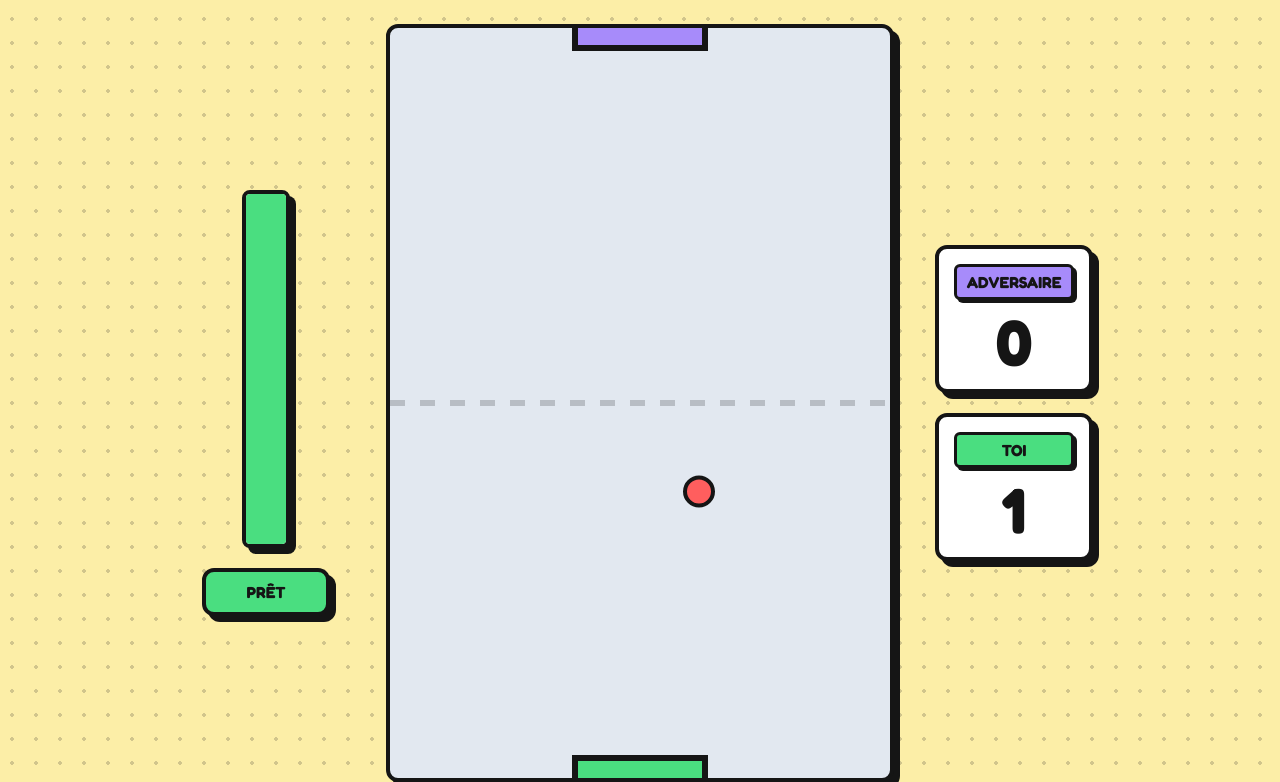
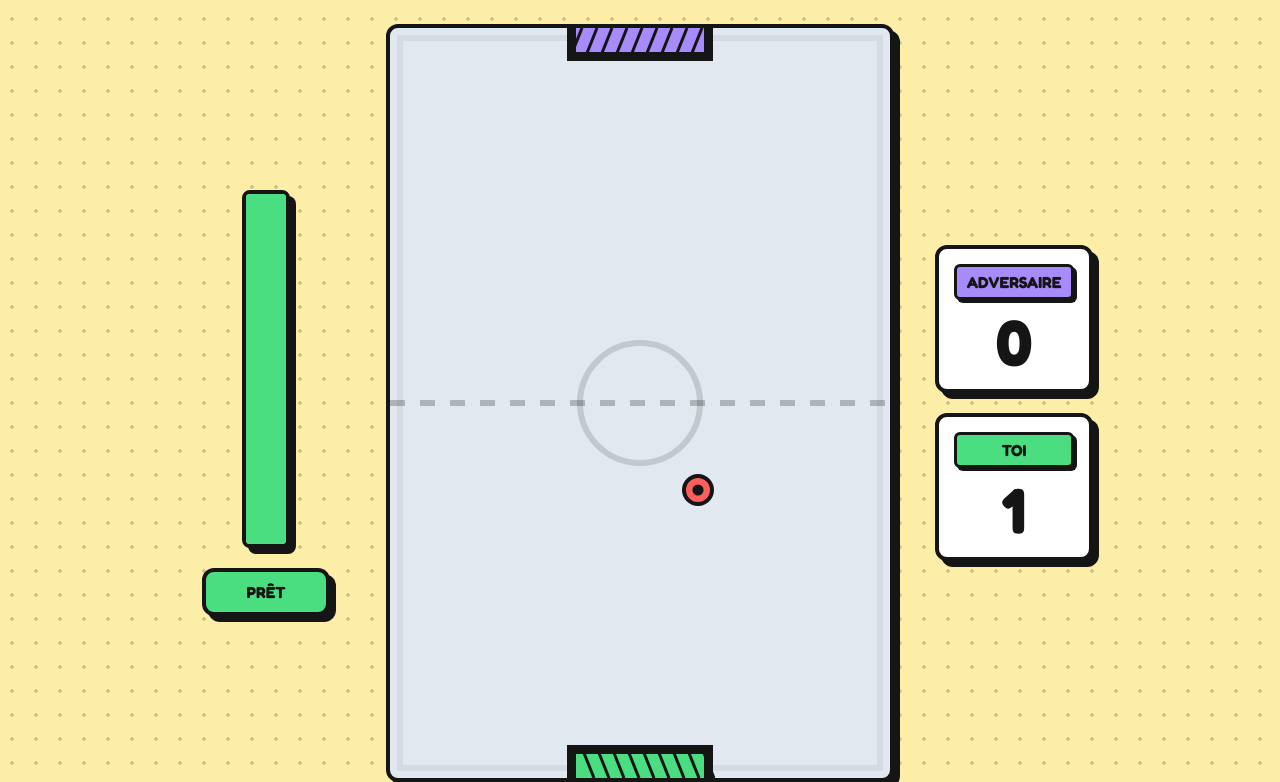
Before and after one commit to Kloss95/Taverne-des-jeux, a website: page public/jeux/hockey/index.html in a window 1280 px wide. Shown: the part 65-847 px from the top of the page. Drawn offline with Linux system fonts and the light colour scheme.

Commit message:
Add files via upload

```diff
--- a/public/jeux/hockey/index.html
+++ b/public/jeux/hockey/index.html
@@ -12,7 +12,7 @@
             --canvas-bg: #e2e8f0;
             --primary-color: #ff5e5e;
             --secondary-color: #4ade80;
-            --warning-color: #F0C300; /* Nouveau jaune plus foncé */
+            --warning-color: #F0C300;
             --enemy-color: #a78bfa;
         }
 
@@ -51,7 +51,6 @@
             font-weight: 700;
         }
 
-        /* Disposition en 3 colonnes */
         .game-container {
             display: flex;
             flex-direction: row;
@@ -60,7 +59,6 @@
             gap: 40px;
         }
 
-        /* Largeur fixe pour équilibrer les côtés et centrer parfaitement le terrain */
         .side-panel {
             display: flex;
             flex-direction: column;
@@ -74,7 +72,6 @@
             display: block;
         }
 
-        /* Jauge Verticale */
         .cooldown-wrapper {
             width: 40px;
             height: 350px;
@@ -98,7 +95,6 @@
             background-color: var(--secondary-color);
         }
 
-        /* Bouton de statut avec largeur fixe pour éviter les sauts d'affichage */
         .cooldown-status {
             width: 120px;
             padding: 10px 0;
@@ -110,10 +106,9 @@
             transition: background-color 0.2s;
         }
 
-        /* Panneau des scores */
         .score-box {
             background-color: #ffffff;
-            width: 120px; /* Même largeur que le bouton de jauge */
+            width: 120px;
             padding: 15px;
             text-align: center;
             display: flex;
@@ -188,10 +183,15 @@
         // Constantes
         const COOLDOWN_TIME = 1000;
         const LIFESPAN = 1000;
-        const TARGET_SPEED = 9;
-        const GOAL_WIDTH = 130;
 
-        // Couleurs exactes pour le Canvas
+        // Nouvelle gestion des vitesses
+        const MIN_SPEED = 9;   // La balle ne descendra jamais en dessous de ça en jouant
+        const BOOST_SPEED = 14; // Vitesse de propultion si touché dans notre zone
+        const MAX_SPEED = 22;  // Limite anti-bug de collision
+
+        const GOAL_WIDTH = 140;
+        const GOAL_DEPTH = 30; // Profondeur visuelle des cages
+
         const COLOR_ENEMY = "#a78bfa";
         const COLOR_PLAYER = "#4ade80";
         const COLOR_PUCK = "#ff5e5e";
@@ -259,10 +259,10 @@
         }, { passive: false });
         window.addEventListener('touchend', endDraw);
 
-
-        function normalizeSpeed(vx, vy) {
+        function normalizeSpeedWall(vx, vy) {
             let speed = Math.hypot(vx, vy);
-            let newSpeed = (speed * 0.4) + (TARGET_SPEED * 0.6);
+            // Rebond sur un mur : on calme le jeu si c'était trop rapide, mais JAMAIS en dessous de MIN_SPEED
+            let newSpeed = Math.max(MIN_SPEED, speed * 0.9);
             let ratio = newSpeed / speed;
             return { vx: vx * ratio, vy: vy * ratio };
         }
@@ -292,15 +292,15 @@
             puck.y += puck.vy;
 
             // Murs latéraux
-            if (puck.x - puck.radius < 0) { puck.x = puck.radius; puck.vx *= -1; let ns = normalizeSpeed(puck.vx, puck.vy); puck.vx = ns.vx; puck.vy = ns.vy; }
-            if (puck.x + puck.radius > canvas.width) { puck.x = canvas.width - puck.radius; puck.vx *= -1; let ns = normalizeSpeed(puck.vx, puck.vy); puck.vx = ns.vx; puck.vy = ns.vy; }
+            if (puck.x - puck.radius < 0) { puck.x = puck.radius; puck.vx *= -1; let ns = normalizeSpeedWall(puck.vx, puck.vy); puck.vx = ns.vx; puck.vy = ns.vy; }
+            if (puck.x + puck.radius > canvas.width) { puck.x = canvas.width - puck.radius; puck.vx *= -1; let ns = normalizeSpeedWall(puck.vx, puck.vy); puck.vx = ns.vx; puck.vy = ns.vy; }
 
             // Mur Haut (Cage ennemi)
             if (puck.y - puck.radius < 0) {
                 if (puck.x > goalX1 && puck.x < goalX2) {
                     scores.player++; resetPuck('player');
                 } else {
-                    puck.y = puck.radius; puck.vy *= -1; let ns = normalizeSpeed(puck.vx, puck.vy); puck.vx = ns.vx; puck.vy = ns.vy;
+                    puck.y = puck.radius; puck.vy *= -1; let ns = normalizeSpeedWall(puck.vx, puck.vy); puck.vx = ns.vx; puck.vy = ns.vy;
                 }
             }
 
@@ -309,11 +309,11 @@
                 if (puck.x > goalX1 && puck.x < goalX2) {
                     scores.enemy++; resetPuck('enemy');
                 } else {
-                    puck.y = canvas.height - puck.radius; puck.vy *= -1; let ns = normalizeSpeed(puck.vx, puck.vy); puck.vx = ns.vx; puck.vy = ns.vy;
+                    puck.y = canvas.height - puck.radius; puck.vy *= -1; let ns = normalizeSpeedWall(puck.vx, puck.vy); puck.vx = ns.vx; puck.vy = ns.vy;
                 }
             }
 
-            // Collisions
+            // Collisions avec les traits
             for (let i = drawnPaths.length - 1; i >= 0; i--) {
                 let pathInfo = drawnPaths[i];
                 let path = pathInfo.path;
@@ -337,11 +337,25 @@
                         if (dot < 0) {
                             puck.vx -= 2 * dot * nx; puck.vy -= 2 * dot * ny;
 
+                            let currentSpeed = Math.hypot(puck.vx, puck.vy);
+                            let newSpeed;
+
                             if (p1.y < canvas.height / 2) {
-                                puck.vx *= 0.85; puck.vy *= 0.85;
+                                // Zone adverse : On maintient au moins la vitesse minimale (MIN_SPEED)
+                                // Pas de "ralentissement" radical, juste l'absence de boost
+                                newSpeed = Math.max(MIN_SPEED, currentSpeed * 0.95);
                             } else {
-                                puck.vx *= 1.3; puck.vy *= 1.3;
+                                // Notre zone : Gros boost immédiat !
+                                newSpeed = Math.max(BOOST_SPEED, currentSpeed * 1.25);
                             }
+
+                            // Plafond de sécurité pour éviter les bugs
+                            newSpeed = Math.min(newSpeed, MAX_SPEED);
+
+                            let ratio = newSpeed / currentSpeed;
+                            puck.vx *= ratio;
+                            puck.vy *= ratio;
+
                             collisionDetected = true;
                             break;
                         }
@@ -357,16 +371,51 @@
             if (timePassed < COOLDOWN_TIME) {
                 cooldownFill.style.height = (timePassed / COOLDOWN_TIME) * 100 + '%';
                 cooldownFill.classList.remove('ready');
-
                 cooldownStatus.innerText = "RECHARGE";
                 cooldownStatus.style.backgroundColor = "var(--warning-color)";
             } else {
                 cooldownFill.style.height = '100%';
                 cooldownFill.classList.add('ready');
-
                 cooldownStatus.innerText = "PRÊT";
                 cooldownStatus.style.backgroundColor = "var(--secondary-color)";
             }
+        }
+
+        // Fonction stylisée pour dessiner les cages en fausse 3D
+        function drawGoal(x, y, width, height, color, isTop) {
+            // Fond noir (profondeur)
+            ctx.fillStyle = "#151515";
+            ctx.fillRect(x, y, width, height);
+
+            // Plancher coloré (légèrement décalé pour l'effet de profondeur)
+            let offset = 6;
+            let innerY = isTop ? y : y + offset;
+            ctx.fillStyle = color;
+            ctx.fillRect(x + offset, innerY, width - offset * 2, height - offset);
+
+            // Grille de fond typique du néobrutalisme (hachures)
+            ctx.lineWidth = 3;
+            ctx.strokeStyle = "#151515";
+            ctx.beginPath();
+            for (let i = x + 12; i < x + width; i += 15) {
+                ctx.moveTo(i, y);
+                // Inclinaison de la ligne pour l'effet filet
+                ctx.lineTo(i - (isTop ? 12 : -12), y + height);
+            }
+            ctx.stroke();
+
+            // Bordure extérieure épaisse en U
+            ctx.lineWidth = 6;
+            ctx.strokeStyle = "#151515";
+            ctx.beginPath();
+            if (isTop) {
+                ctx.moveTo(x, y); ctx.lineTo(x, y + height);
+                ctx.lineTo(x + width, y + height); ctx.lineTo(x + width, y);
+            } else {
+                ctx.moveTo(x, y + height); ctx.lineTo(x, y);
+                ctx.lineTo(x + width, y); ctx.lineTo(x + width, y + height);
+            }
+            ctx.stroke();
         }
 
         function drawNeoPath(path, innerColor, alpha = 1.0) {
@@ -397,39 +446,31 @@
         function draw() {
             ctx.clearRect(0, 0, canvas.width, canvas.height);
 
+            // LISERÉ INTÉRIEUR (Pour un rendu "Plateau de jeu" moins plat)
+            ctx.lineWidth = 6;
+            ctx.strokeStyle = "rgba(21, 21, 21, 0.06)";
+            ctx.strokeRect(10, 10, canvas.width - 20, canvas.height - 20);
+
+            // CERCLE CENTRAL
+            ctx.beginPath();
+            ctx.arc(canvas.width / 2, canvas.height / 2, 60, 0, Math.PI * 2);
+            ctx.lineWidth = 6;
+            ctx.strokeStyle = "rgba(21, 21, 21, 0.15)";
+            ctx.stroke();
+
             // LIGNE MÉDIANE
             ctx.setLineDash([15, 15]);
             ctx.beginPath();
             ctx.moveTo(0, canvas.height / 2);
             ctx.lineTo(canvas.width, canvas.height / 2);
-            ctx.strokeStyle = "rgba(21, 21, 21, 0.2)";
+            ctx.strokeStyle = "rgba(21, 21, 21, 0.25)";
             ctx.lineWidth = 6;
             ctx.stroke();
             ctx.setLineDash([]);
 
-            // But Ennemi (En Haut - Violet)
-            ctx.fillStyle = COLOR_ENEMY;
-            ctx.fillRect(goalX1, 0, GOAL_WIDTH, 20);
-            ctx.beginPath();
-            ctx.moveTo(goalX1, 0);
-            ctx.lineTo(goalX1, 20);
-            ctx.lineTo(goalX2, 20);
-            ctx.lineTo(goalX2, 0);
-            ctx.lineWidth = 6;
-            ctx.strokeStyle = "#151515";
-            ctx.stroke();
-
-            // Notre but (En Bas - Vert)
-            ctx.fillStyle = COLOR_PLAYER;
-            ctx.fillRect(goalX1, canvas.height - 20, GOAL_WIDTH, 20);
-            ctx.beginPath();
-            ctx.moveTo(goalX1, canvas.height);
-            ctx.lineTo(goalX1, canvas.height - 20);
-            ctx.lineTo(goalX2, canvas.height - 20);
-            ctx.lineTo(goalX2, canvas.height);
-            ctx.lineWidth = 6;
-            ctx.strokeStyle = "#151515";
-            ctx.stroke();
+            // CAGES AVEC EFFET DE PROFONDEUR
+            drawGoal(goalX1, 0, GOAL_WIDTH, GOAL_DEPTH, COLOR_ENEMY, true);
+            drawGoal(goalX1, canvas.height - GOAL_DEPTH, GOAL_WIDTH, GOAL_DEPTH, COLOR_PLAYER, false);
 
             // DESSIN DES TRAITS
             drawnPaths.forEach(p => {
@@ -444,7 +485,7 @@
                 drawNeoPath(currentPath, color, 0.5);
             }
 
-            // LE PALET
+            // LE PALET (Avec détail intérieur)
             ctx.beginPath();
             ctx.arc(puck.x, puck.y, puck.radius, 0, Math.PI * 2);
             ctx.fillStyle = COLOR_PUCK;
@@ -452,6 +493,12 @@
             ctx.lineWidth = 4;
             ctx.strokeStyle = "#151515";
             ctx.stroke();
+
+            // Cercle central du palet pour lui donner du relief
+            ctx.beginPath();
+            ctx.arc(puck.x, puck.y, puck.radius * 0.4, 0, Math.PI * 2);
+            ctx.fillStyle = "#151515";
+            ctx.fill();
             ctx.closePath();
         }
 
```
